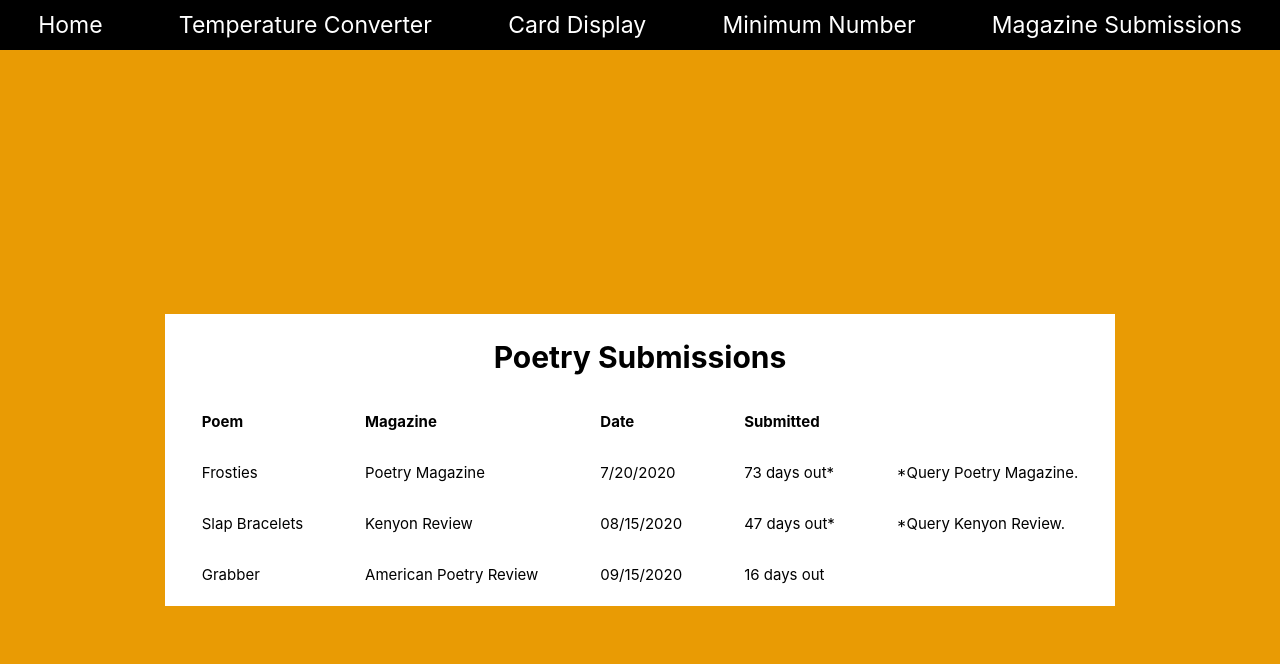
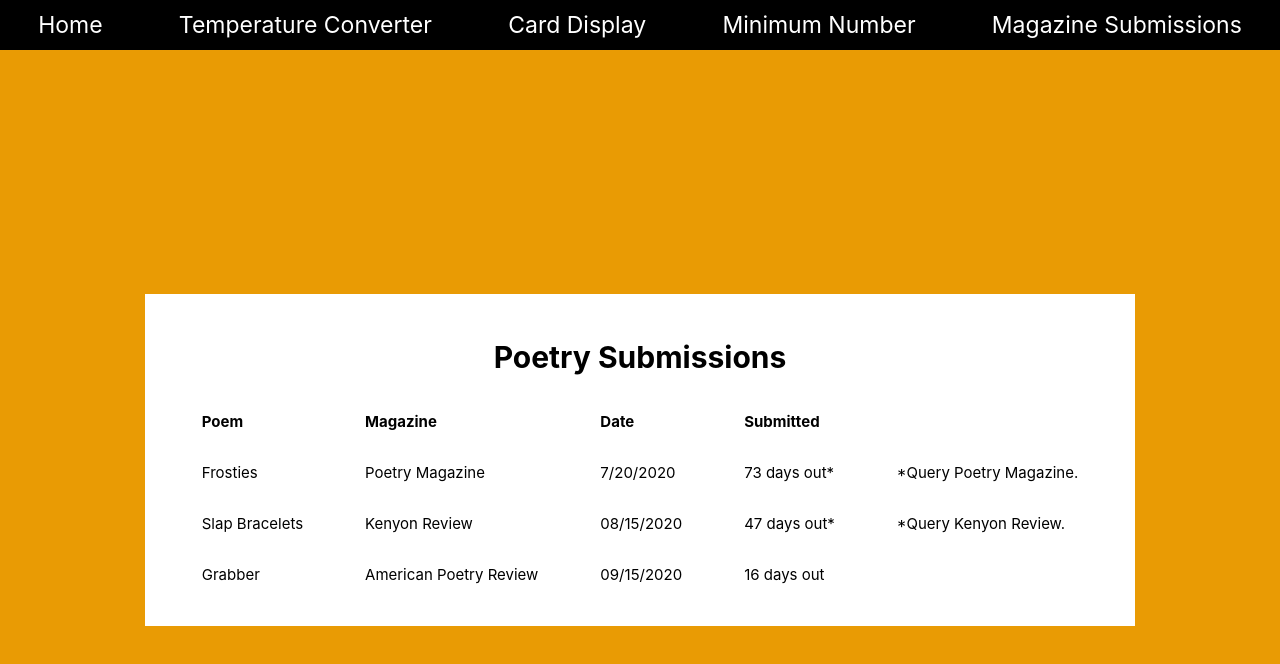
Before and after one commit to ValerieLoveland/frankenstein, a React (Create React App) app: page /mag-sub in a window 1280 px wide. Shown: the top 664 px of the page. Built offline with nearby package versions, Linux system fonts and the light colour scheme.

Commit message:
Layout component on everything

```diff
--- a/src/Card/Card.css
+++ b/src/Card/Card.css
@@ -1,5 +1,4 @@
 .card {
-  background-color: white;
   padding: 10px 40px 10px 40px;
   margin: 10px 0;
 }
--- a/src/Card/Card.tsx
+++ b/src/Card/Card.tsx
@@ -1,11 +1,13 @@
 import { Person } from "../CardDisplay";
 import React from "react";
 import "./Card.css";
+import { LayoutColor } from "../shared/Layout";
 
 export const Card: React.FC<CardProps> = (props) => {
   const { person } = props;
 
   return (
+    <LayoutColor>
       <div className="ul-style card">
         <div>
           {person.name} {person.lastName}
@@ -14,6 +16,7 @@
 
         <img src={person.avatar} alt="headshot of person" />
       </div>
+    </LayoutColor>
   );
 };
 
--- a/src/Layout.tsx
+++ /dev/null
@@ -1,5 +0,0 @@
-import React from "react";
-
-export const LayoutColor: React.FC = ({ children }) => {
-  return <div style={{ backgroundColor: "white" }}>{children}</div>;
-};
--- a/src/MagSub/MagSub.tsx
+++ b/src/MagSub/MagSub.tsx
@@ -1,5 +1,5 @@
 import React from "react";
-import { LayoutColor } from "../Layout";
+import { LayoutColor } from "../shared/Layout";
 
 export const MagSub = () => {
   return (
--- a/src/Min/Min.tsx
+++ b/src/Min/Min.tsx
@@ -1,7 +1,7 @@
 import React, { useState } from "react";
 import "/Users/vloveland/Desktop/work/frankenstein/src/Min/Min.css";
 import "./Min.css";
-import { LayoutColor } from "../Layout";
+import { LayoutColor } from "../shared/Layout";
 
 export const Min = () => {
   const [minInput1, setMinInput1] = useState(0);
--- a/src/TempConvert/TempConvert.tsx
+++ b/src/TempConvert/TempConvert.tsx
@@ -1,5 +1,5 @@
 import React, { useState } from "react";
-import { LayoutColor } from "../Layout";
+import { LayoutColor } from "../shared/Layout";
 import "./TempConvert.css";
 
 export const TempConvert = () => {
--- /dev/null
+++ b/src/shared/Layout.tsx
@@ -0,0 +1,9 @@
+import React from "react";
+
+export const LayoutColor: React.FC = (props) => {
+  return (
+    <div style={{ backgroundColor: "white", padding: "20px" }}>
+      {props.children}
+    </div>
+  );
+};
```
Lines whose indentation alone changed are shown as unchanged.
